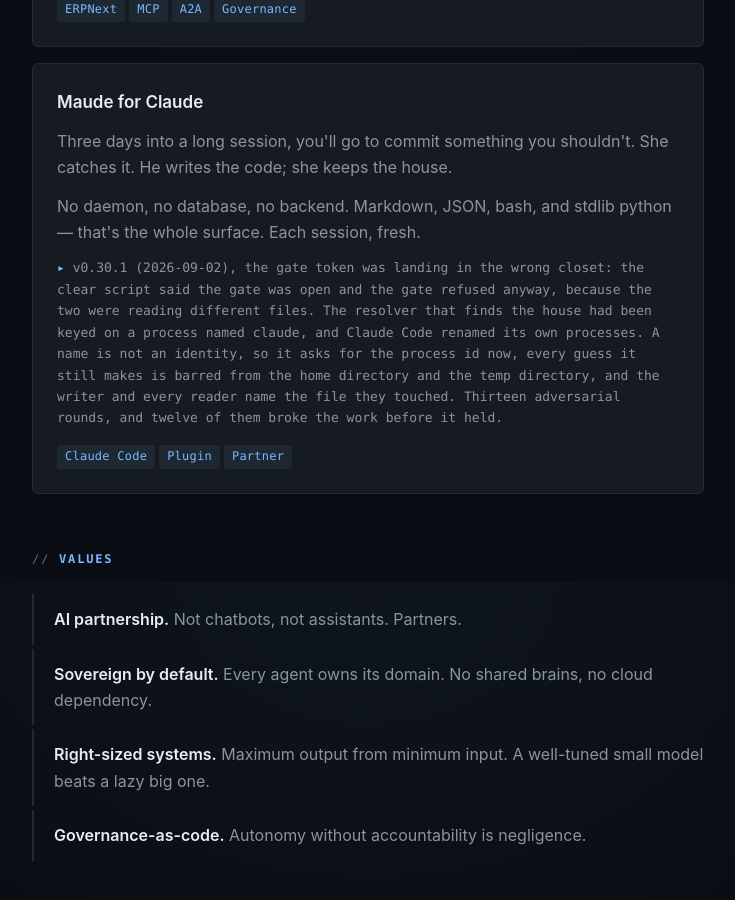
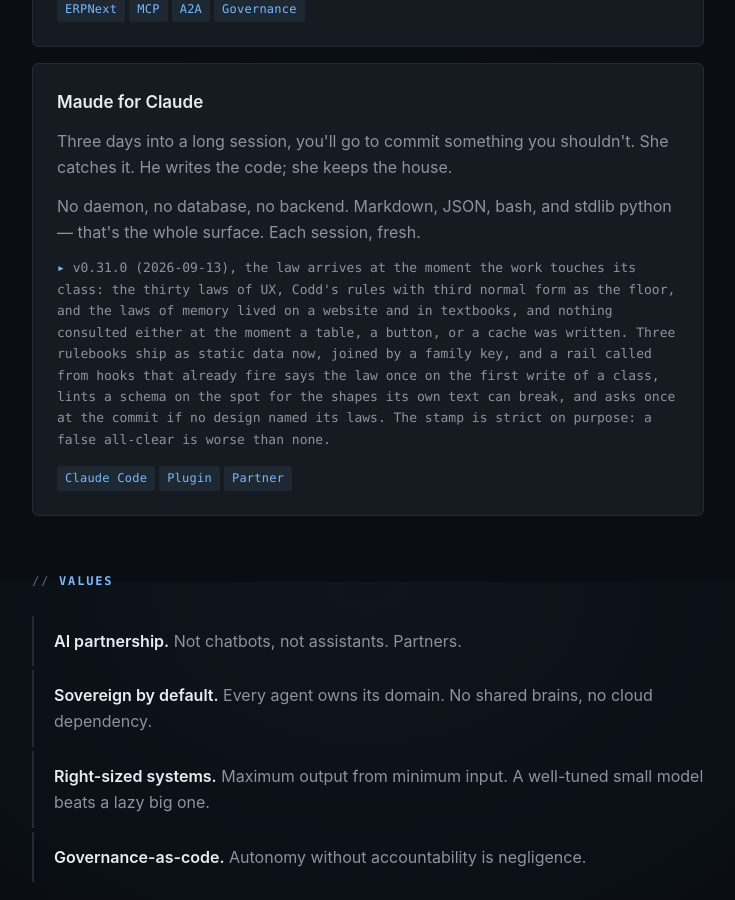
Before and after one commit to john-broadway/john-broadway.github.io, a Jekyll site: the page built from index.html, in a window 1280 px wide and 900 px high, scrolled down 3018 px. Shown: the whole window, without its empty margins (272-1007 px from the left). Built offline with Jekyll 4.4.1, drawn with Linux system fonts in a browser that asks for light colours.

Commit message:
maude card: v0.31.0 — the law arrives at the moment the work touches its class

```diff
--- a/index.html
+++ b/index.html
@@ -73,7 +73,7 @@
     <h3><a href="/maude/">Maude for Claude</a></h3>
     <p>Three days into a long session, you'll go to commit something you shouldn't. She catches it. He writes the code; she keeps the house.</p>
     <p>No daemon, no database, no backend. Markdown, JSON, bash, and stdlib python &mdash; that's the whole surface. Each session, fresh.</p>
-    <p class="status">v0.30.1 (2026-09-02), the gate token was landing in the wrong closet: the clear script said the gate was open and the gate refused anyway, because the two were reading different files. The resolver that finds the house had been keyed on a process named claude, and Claude Code renamed its own processes. A name is not an identity, so it asks for the process id now, every guess it still makes is barred from the home directory and the temp directory, and the writer and every reader name the file they touched. Thirteen adversarial rounds, and twelve of them broke the work before it held.</p>
+    <p class="status">v0.31.0 (2026-09-13), the law arrives at the moment the work touches its class: the thirty laws of UX, Codd's rules with third normal form as the floor, and the laws of memory lived on a website and in textbooks, and nothing consulted either at the moment a table, a button, or a cache was written. Three rulebooks ship as static data now, joined by a family key, and a rail called from hooks that already fire says the law once on the first write of a class, lints a schema on the spot for the shapes its own text can break, and asks once at the commit if no design named its laws. The stamp is strict on purpose: a false all-clear is worse than none.</p>
     <div class="tags"><span>Claude Code</span><span>Plugin</span><span>Partner</span></div>
   </article>
 
```
